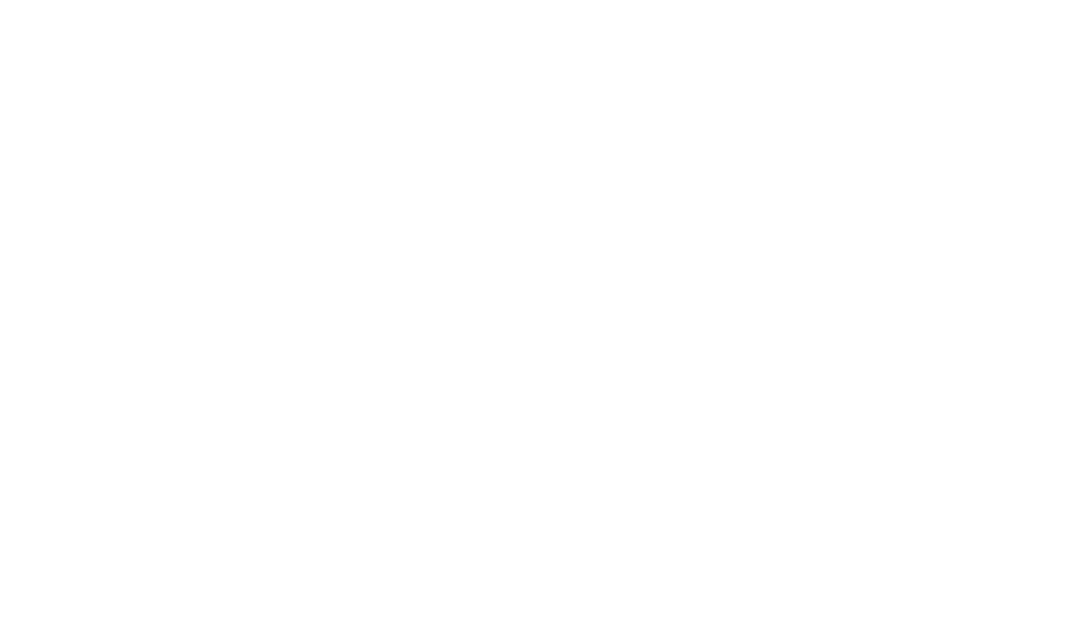
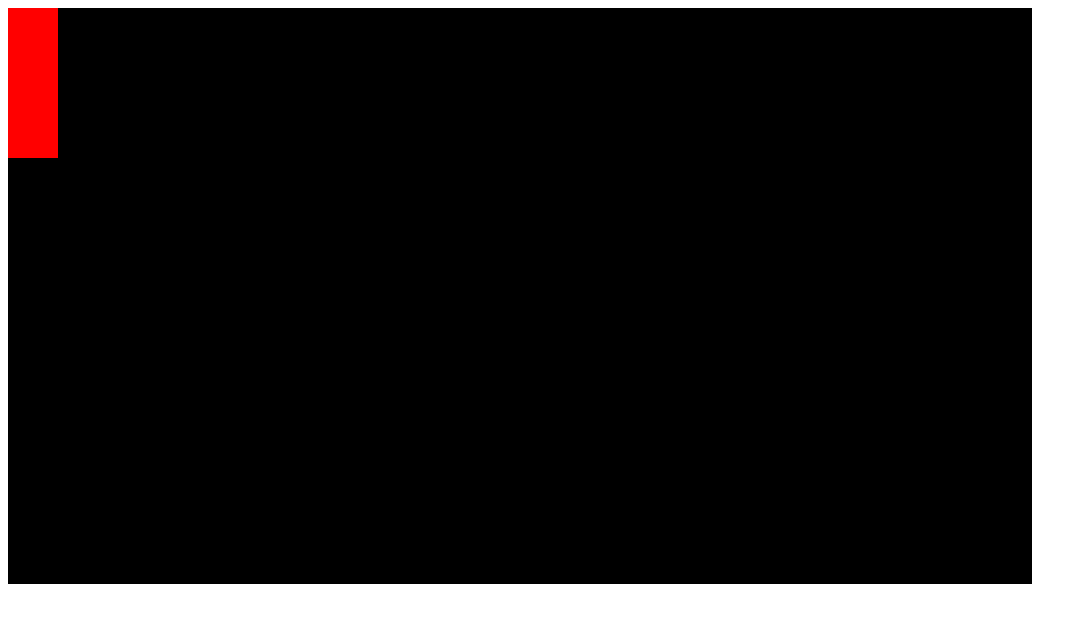
Before and after one commit to MontesCodes/My_First_Fighting_Game, a plain HTML site: page index.html in a window 1280 px wide. Shown: the whole page, without its empty margins (0-1087 px from the left). Drawn offline with Linux system fonts and the light colour scheme.

Commit message:
updating JS #1

```diff
--- a/index.html
+++ b/index.html
@@ -8,5 +8,6 @@
   </head>
   <body>
     <canvas></canvas>
+    <script src="./js/script.js"></script>
   </body>
 </html>
--- a/js/script.js
+++ b/js/script.js
@@ -1 +1,25 @@
 'use strict';
+const canvas = document.querySelector('canvas');
+const canvasContext = canvas.getContext('2d');
+
+canvas.width = 1024;
+canvas.height = 576;
+
+canvasContext.fillRect(0, 0, canvas.width, canvas.height);
+class Sprite {
+  constructor(position) {
+    this.position = position;
+  }
+
+  draw() {
+    canvasContext.fillStyle = 'red';
+    canvasContext.fillRect(this.position.x, this.position.y, 50, 150);
+  }
+}
+
+const player = new Sprite({
+  x: 0,
+  y: 0,
+});
+player.draw();
+console.log(player);
```
